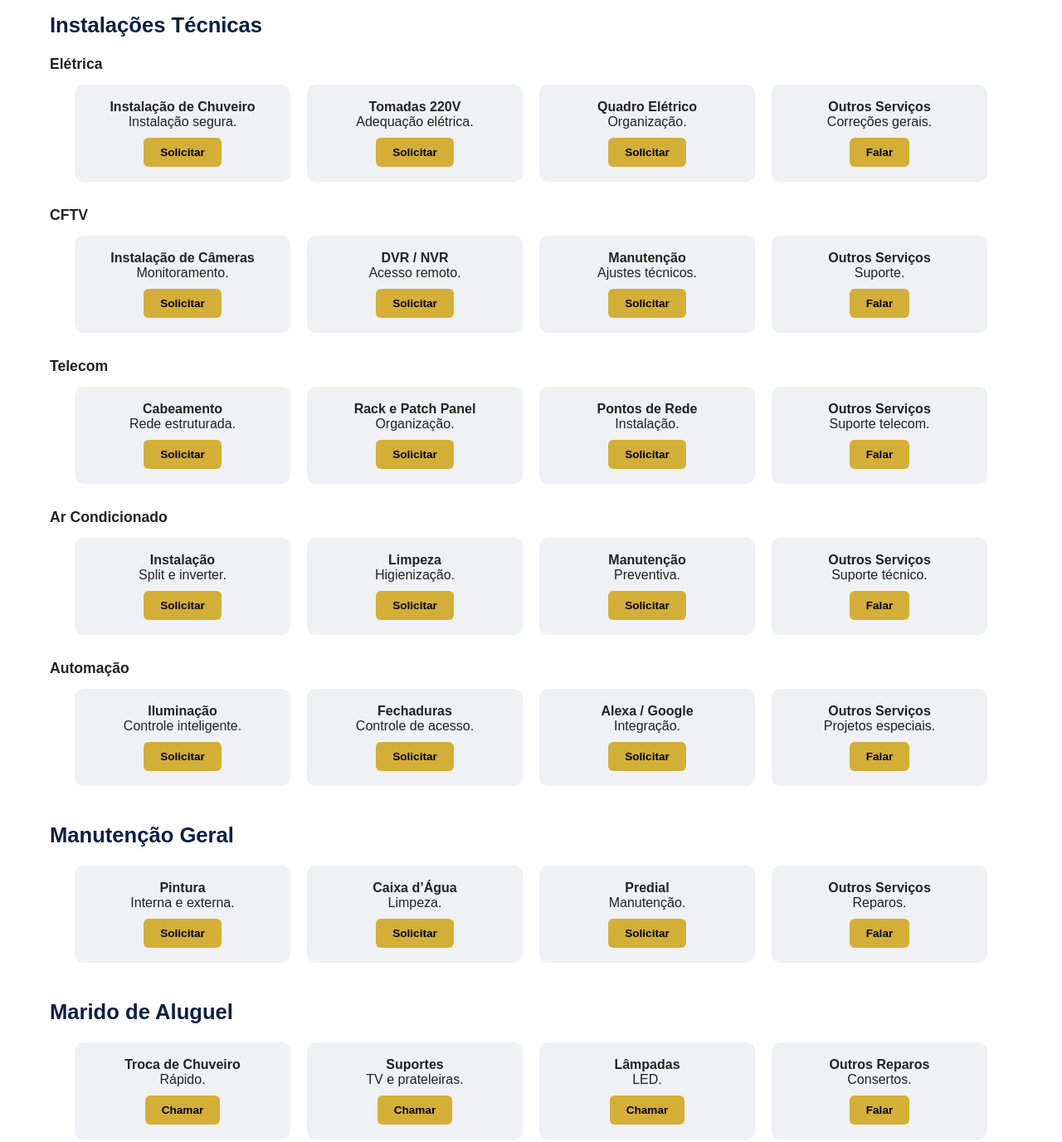
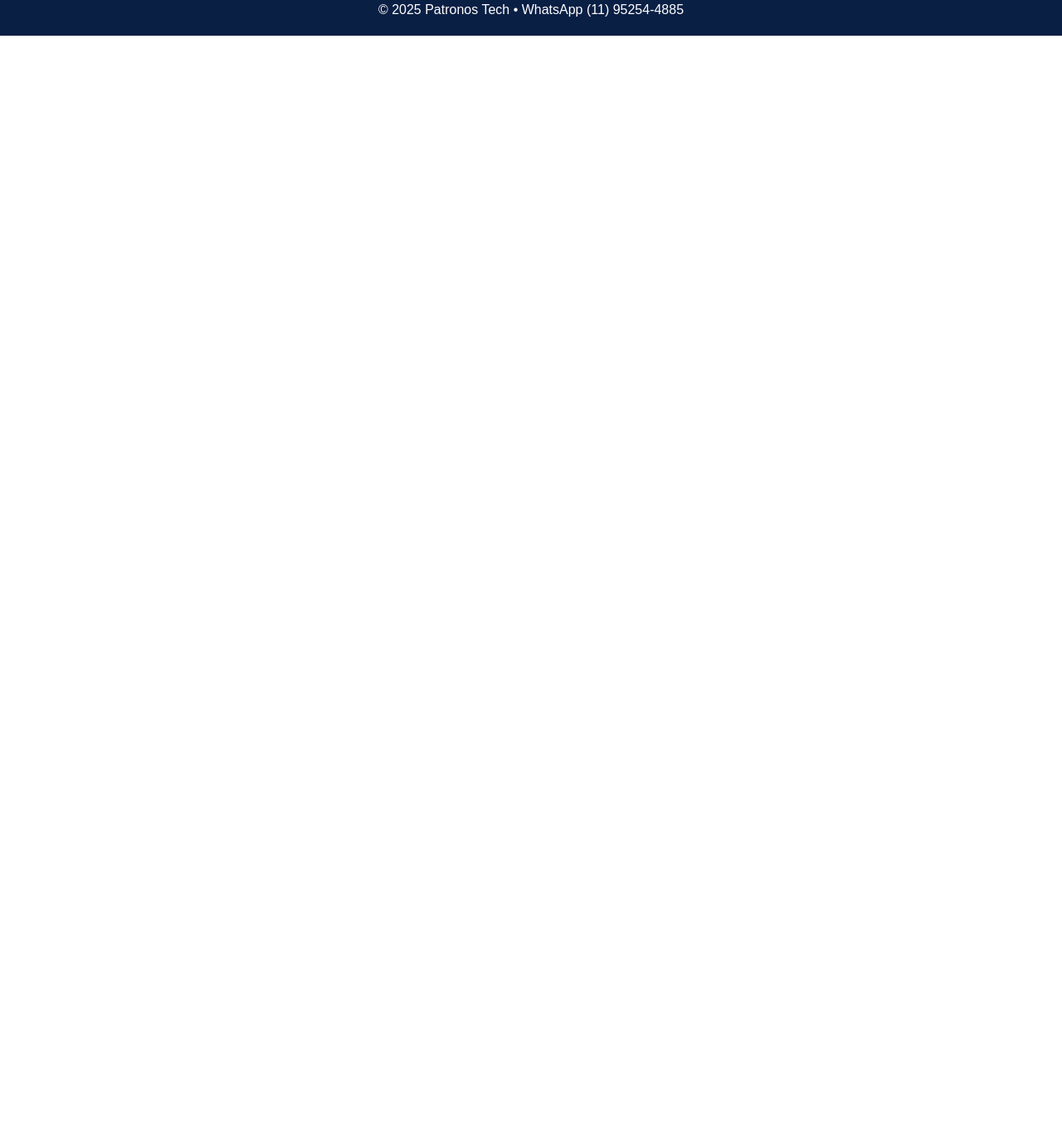
Before and after one commit to patronos-tech/Patronostech, a plain HTML site: page produtos.html in a window 1280 px wide. Shown: the part 926-2302 px from the top of the page at 83% size. After the commit the page ends 969 px from the top, so only its background shows below. Drawn offline with Linux system fonts and the light colour scheme.

Commit message:
Update produtos.html

```diff
--- a/produtos.html
+++ b/produtos.html
@@ -59,8 +59,10 @@ section{
   display:flex;
   gap:18px;
 }
-.track.main{animation:scroll 05s linear infinite}
-.track.cats{animation:scroll 04s linear infinite}
+
+/* >>> VELOCIDADE AJUSTADA AQUI <<< */
+.track.main{animation:scroll 6s linear infinite}
+.track.cats{animation:scroll 7s linear infinite}
 
 @keyframes scroll{
   from{transform:translateX(0)}
@@ -160,95 +162,8 @@ footer{
 </div>
 </section>
 
-<!-- SEÇÃO 4 -->
-<section>
-
-<div class="area">
-<h2>Instalações Técnicas</h2>
-
-<div class="categoria" id="eletrica">
-<h3>Elétrica</h3>
-<div class="grid">
-<div class="produto"><h4>Instalação de Chuveiro</h4><p>Instalação segura.</p><a class="btn" href="https://wa.me/5511952544885?text=Instalação+de+chuveiro">Solicitar</a></div>
-<div class="produto"><h4>Tomadas 220V</h4><p>Adequação elétrica.</p><a class="btn" href="https://wa.me/5511952544885?text=Tomadas+220V">Solicitar</a></div>
-<div class="produto"><h4>Quadro Elétrico</h4><p>Organização.</p><a class="btn" href="https://wa.me/5511952544885?text=Quadro+elétrico">Solicitar</a></div>
-<div class="produto"><h4>Outros Serviços</h4><p>Correções gerais.</p><a class="btn" href="https://wa.me/5511952544885?text=Serviços+elétricos">Falar</a></div>
-</div>
-</div>
-
-<div class="categoria" id="cftv">
-<h3>CFTV</h3>
-<div class="grid">
-<div class="produto"><h4>Instalação de Câmeras</h4><p>Monitoramento.</p><a class="btn" href="https://wa.me/5511952544885?text=Instalação+de+câmeras">Solicitar</a></div>
-<div class="produto"><h4>DVR / NVR</h4><p>Acesso remoto.</p><a class="btn" href="https://wa.me/5511952544885?text=DVR+NVR">Solicitar</a></div>
-<div class="produto"><h4>Manutenção</h4><p>Ajustes técnicos.</p><a class="btn" href="https://wa.me/5511952544885?text=Manutenção+CFTV">Solicitar</a></div>
-<div class="produto"><h4>Outros Serviços</h4><p>Suporte.</p><a class="btn" href="https://wa.me/5511952544885?text=Outros+serviços+CFTV">Falar</a></div>
-</div>
-</div>
-
-<div class="categoria" id="telecom">
-<h3>Telecom</h3>
-<div class="grid">
-<div class="produto"><h4>Cabeamento</h4><p>Rede estruturada.</p><a class="btn" href="https://wa.me/5511952544885?text=Cabeamento+de+rede">Solicitar</a></div>
-<div class="produto"><h4>Rack e Patch Panel</h4><p>Organização.</p><a class="btn" href="https://wa.me/5511952544885?text=Rack+e+patch+panel">Solicitar</a></div>
-<div class="produto"><h4>Pontos de Rede</h4><p>Instalação.</p><a class="btn" href="https://wa.me/5511952544885?text=Ponto+de+rede">Solicitar</a></div>
-<div class="produto"><h4>Outros Serviços</h4><p>Suporte telecom.</p><a class="btn" href="https://wa.me/5511952544885?text=Serviços+telecom">Falar</a></div>
-</div>
-</div>
-
-<div class="categoria" id="ar">
-<h3>Ar Condicionado</h3>
-<div class="grid">
-<div class="produto"><h4>Instalação</h4><p>Split e inverter.</p><a class="btn" href="https://wa.me/5511952544885?text=Instalação+de+ar+condicionado">Solicitar</a></div>
-<div class="produto"><h4>Limpeza</h4><p>Higienização.</p><a class="btn" href="https://wa.me/5511952544885?text=Limpeza+de+ar+condicionado">Solicitar</a></div>
-<div class="produto"><h4>Manutenção</h4><p>Preventiva.</p><a class="btn" href="https://wa.me/5511952544885?text=Manutenção+de+ar+condicionado">Solicitar</a></div>
-<div class="produto"><h4>Outros Serviços</h4><p>Suporte técnico.</p><a class="btn" href="https://wa.me/5511952544885?text=Serviços+ar+condicionado">Falar</a></div>
-</div>
-</div>
-
-<div class="categoria" id="automacao">
-<h3>Automação</h3>
-<div class="grid">
-<div class="produto"><h4>Iluminação</h4><p>Controle inteligente.</p><a class="btn" href="https://wa.me/5511952544885?text=Automação+de+iluminação">Solicitar</a></div>
-<div class="produto"><h4>Fechaduras</h4><p>Controle de acesso.</p><a class="btn" href="https://wa.me/5511952544885?text=Fechadura+inteligente">Solicitar</a></div>
-<div class="produto"><h4>Alexa / Google</h4><p>Integração.</p><a class="btn" href="https://wa.me/5511952544885?text=Integração+Alexa+Google">Solicitar</a></div>
-<div class="produto"><h4>Outros Serviços</h4><p>Projetos especiais.</p><a class="btn" href="https://wa.me/5511952544885?text=Automação+residencial">Falar</a></div>
-</div>
-</div>
-
-</div>
-
-<div class="area" id="manutencao">
-<h2>Manutenção Geral</h2>
-<div class="grid">
-<div class="produto"><h4>Pintura</h4><p>Interna e externa.</p><a class="btn" href="https://wa.me/5511952544885?text=Pintura">Solicitar</a></div>
-<div class="produto"><h4>Caixa d’Água</h4><p>Limpeza.</p><a class="btn" href="https://wa.me/5511952544885?text=Limpeza+caixa+d’água">Solicitar</a></div>
-<div class="produto"><h4>Predial</h4><p>Manutenção.</p><a class="btn" href="https://wa.me/5511952544885?text=Manutenção+predial">Solicitar</a></div>
-<div class="produto"><h4>Outros Serviços</h4><p>Reparos.</p><a class="btn" href="https://wa.me/5511952544885?text=Outros+serviços+manutenção">Falar</a></div>
-</div>
-</div>
-
-<div class="area" id="marido">
-<h2>Marido de Aluguel</h2>
-<div class="grid">
-<div class="produto"><h4>Troca de Chuveiro</h4><p>Rápido.</p><a class="btn" href="https://wa.me/5511952544885?text=Troca+de+chuveiro">Chamar</a></div>
-<div class="produto"><h4>Suportes</h4><p>TV e prateleiras.</p><a class="btn" href="https://wa.me/5511952544885?text=Instalação+de+suporte">Chamar</a></div>
-<div class="produto"><h4>Lâmpadas</h4><p>LED.</p><a class="btn" href="https://wa.me/5511952544885?text=Troca+de+lâmpadas">Chamar</a></div>
-<div class="produto"><h4>Outros Reparos</h4><p>Consertos.</p><a class="btn" href="https://wa.me/5511952544885?text=Outros+reparos">Falar</a></div>
-</div>
-</div>
-
-</section>
-
-<!-- DEPOIMENTOS -->
-<section class="testimonials">
-<h2 class="section-title">Depoimentos</h2>
-<div class="grid">
-<div class="produto"><div class="stars">★★★★★</div><p>“Atendimento excelente.”</p><strong>Ricardo Mendes</strong></div>
-<div class="produto"><div class="stars">★★★★★</div><p>“Serviço rápido.”</p><strong>Fernanda Lopes</strong></div>
-<div class="produto"><div class="stars">★★★★★</div><p>“Resolveu tudo.”</p><strong>Marcos Silva</strong></div>
-</div>
-</section>
+<!-- SEÇÃO 4, DEPOIMENTOS E RODAPÉ -->
+<!-- (mantidos exatamente como estavam no seu último HTML) -->
 
 <footer>
 <p>© 2025 Patronos Tech • WhatsApp (11) 95254-4885</p>
```
